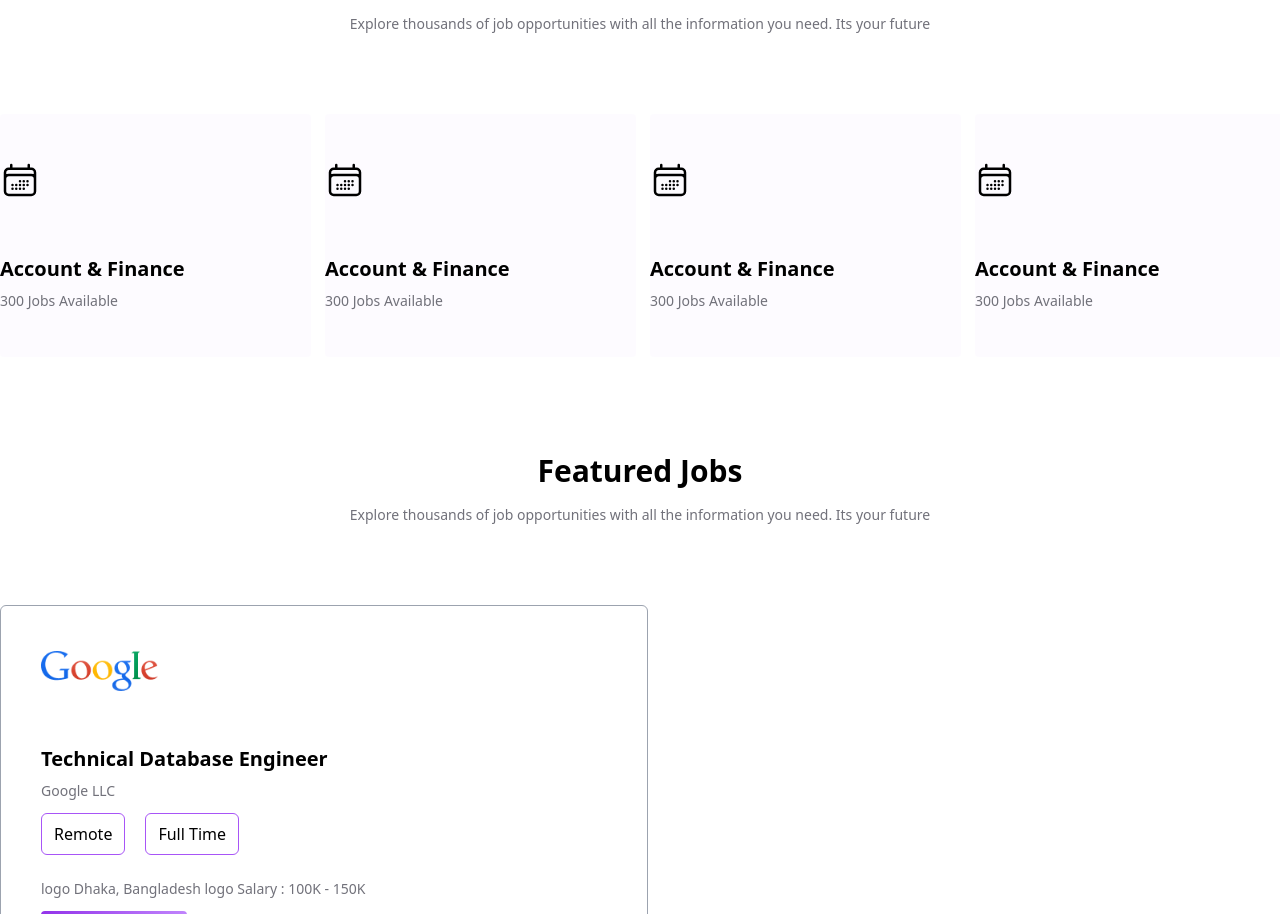
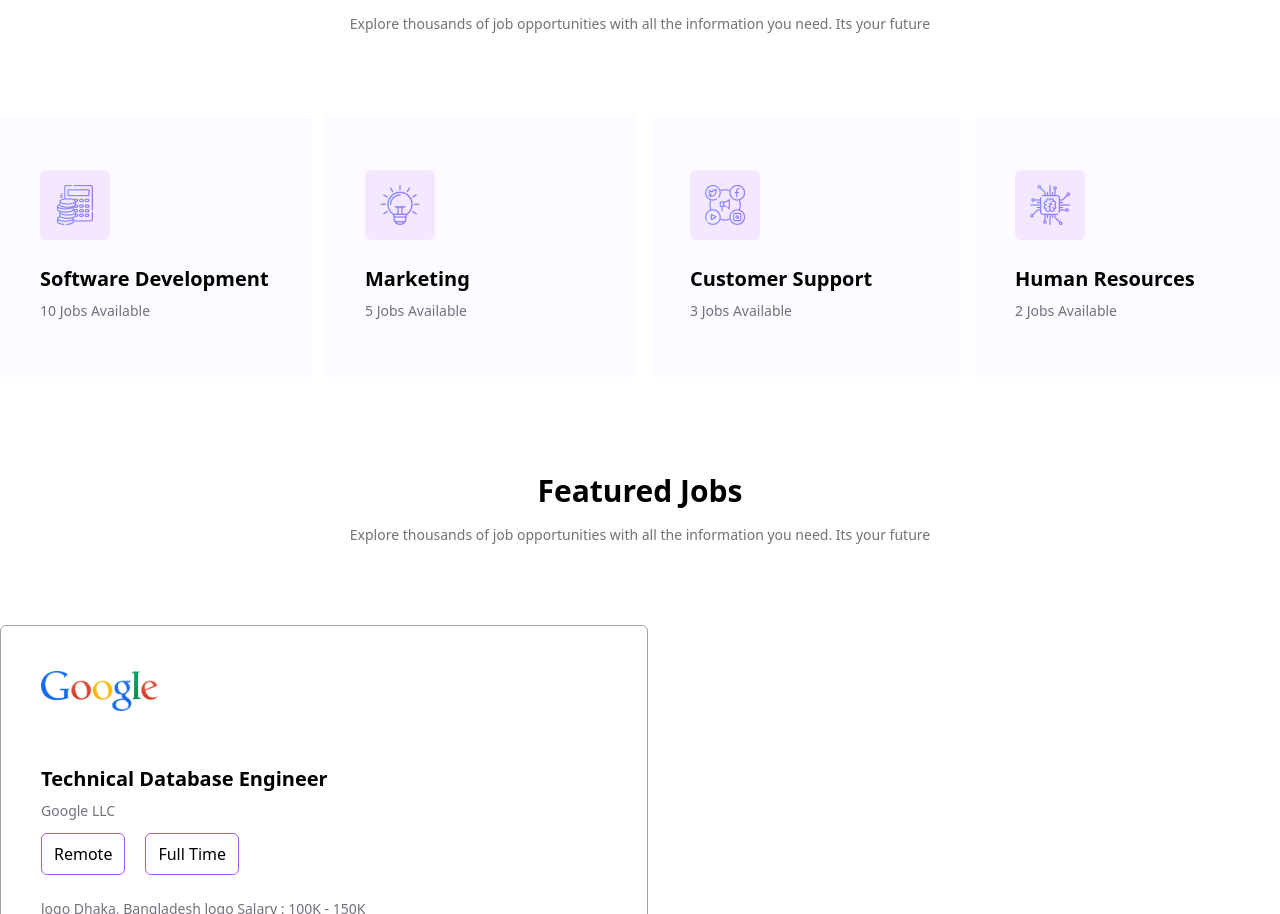
Before and after one commit to RF-Rezon/Santa-Monica, a React (Vite) app in the folder career-hub/: page / in a window 1280 px wide. Shown: the part 970-1884 px from the top of the page. Built offline with nearby package versions, Linux system fonts and the light colour scheme.

Commit message:
Products added

```diff
--- /dev/null
+++ b/career-hub/public/jobCategolyList.json
@@ -0,0 +1,28 @@
+{
+  "job_categories": [
+    {
+      "id": 1,
+      "image": "../assets/Icons/accounts 1.png",
+      "title": "Software Development",
+      "available_posts": 10
+    },
+    {
+      "id": 2,
+      "image": "../assets/Icons/business 1.png",
+      "title": "Marketing",
+      "available_posts": 5
+    },
+    {
+      "id": 3,
+      "image": "../assets/Icons/social-media 1.png",
+      "title": "Customer Support",
+      "available_posts": 3
+    },
+    {
+      "id": 4,
+      "image": "../assets/Icons/chip 1.png",
+      "title": "Human Resources",
+      "available_posts": 2
+    }
+  ]
+}
--- a/career-hub/src/Header/Header.jsx
+++ b/career-hub/src/Header/Header.jsx
@@ -1,4 +1,5 @@
 import React from 'react';
+import { useLoaderData } from 'react-router-dom';
 import FeaturedJobs from '../UnderHeader/FeaturedJobs';
 import JobCategolyList from '../UnderHeader/JobCategolyList';
 
--- a/career-hub/src/UnderHeader/JobCategolyList.jsx
+++ b/career-hub/src/UnderHeader/JobCategolyList.jsx
@@ -1,6 +1,9 @@
 import React from "react";
+import { useLoaderData } from "react-router-dom";
+import JobCategoryList2 from "./JobCategoryList2";
 
 const JobCategolyList = () => {
+  const x  = useLoaderData();
   return (
     <div className="max-w-7xl mx-auto">
       <p className="bt">Job Category List</p>
@@ -8,86 +11,7 @@ const JobCategolyList = () => {
         Explore thousands of job opportunities with all the information you need. Its your future
       </p>
       <div className="grid grid-cols-1 md:grid-cols-4 gap-5 my-8">
-        <div className="h-[243px] w-[311px] p-bg flex flex-col justify-evenly rounded">
-          <svg
-            xmlns="http://www.w3.org/2000/svg"
-            fill="none"
-            viewBox="0 0 24 24"
-            strokeWidth={1.5}
-            stroke="currentColor"
-            className="w-10 h-10"
-          >
-            <path
-              strokeLinecap="round"
-              strokeLinejoin="round"
-              d="M6.75 3v2.25M17.25 3v2.25M3 18.75V7.5a2.25 2.25 0 012.25-2.25h13.5A2.25 2.25 0 0121 7.5v11.25m-18 0A2.25 2.25 0 005.25 21h13.5A2.25 2.25 0 0021 18.75m-18 0v-7.5A2.25 2.25 0 015.25 9h13.5A2.25 2.25 0 0121 11.25v7.5m-9-6h.008v.008H12v-.008zM12 15h.008v.008H12V15zm0 2.25h.008v.008H12v-.008zM9.75 15h.008v.008H9.75V15zm0 2.25h.008v.008H9.75v-.008zM7.5 15h.008v.008H7.5V15zm0 2.25h.008v.008H7.5v-.008zm6.75-4.5h.008v.008h-.008v-.008zm0 2.25h.008v.008h-.008V15zm0 2.25h.008v.008h-.008v-.008zm2.25-4.5h.008v.008H16.5v-.008zm0 2.25h.008v.008H16.5V15z"
-            />
-          </svg>
-          <div>
-              <p className="bt-1">Account & Finance</p>
-              <p className="gg">300 Jobs Available</p>
-          </div>
-        </div>
-        <div className="h-[243px] w-[311px] p-bg flex flex-col justify-evenly rounded">
-          <svg
-            xmlns="http://www.w3.org/2000/svg"
-            fill="none"
-            viewBox="0 0 24 24"
-            strokeWidth={1.5}
-            stroke="currentColor"
-            className="w-10 h-10"
-          >
-            <path
-              strokeLinecap="round"
-              strokeLinejoin="round"
-              d="M6.75 3v2.25M17.25 3v2.25M3 18.75V7.5a2.25 2.25 0 012.25-2.25h13.5A2.25 2.25 0 0121 7.5v11.25m-18 0A2.25 2.25 0 005.25 21h13.5A2.25 2.25 0 0021 18.75m-18 0v-7.5A2.25 2.25 0 015.25 9h13.5A2.25 2.25 0 0121 11.25v7.5m-9-6h.008v.008H12v-.008zM12 15h.008v.008H12V15zm0 2.25h.008v.008H12v-.008zM9.75 15h.008v.008H9.75V15zm0 2.25h.008v.008H9.75v-.008zM7.5 15h.008v.008H7.5V15zm0 2.25h.008v.008H7.5v-.008zm6.75-4.5h.008v.008h-.008v-.008zm0 2.25h.008v.008h-.008V15zm0 2.25h.008v.008h-.008v-.008zm2.25-4.5h.008v.008H16.5v-.008zm0 2.25h.008v.008H16.5V15z"
-            />
-          </svg>
-          <div>
-              <p className="bt-1">Account & Finance</p>
-              <p className="gg">300 Jobs Available</p>
-          </div>
-        </div>
-        <div className="h-[243px] w-[311px] p-bg flex flex-col justify-evenly rounded">
-          <svg
-            xmlns="http://www.w3.org/2000/svg"
-            fill="none"
-            viewBox="0 0 24 24"
-            strokeWidth={1.5}
-            stroke="currentColor"
-            className="w-10 h-10"
-          >
-            <path
-              strokeLinecap="round"
-              strokeLinejoin="round"
-              d="M6.75 3v2.25M17.25 3v2.25M3 18.75V7.5a2.25 2.25 0 012.25-2.25h13.5A2.25 2.25 0 0121 7.5v11.25m-18 0A2.25 2.25 0 005.25 21h13.5A2.25 2.25 0 0021 18.75m-18 0v-7.5A2.25 2.25 0 015.25 9h13.5A2.25 2.25 0 0121 11.25v7.5m-9-6h.008v.008H12v-.008zM12 15h.008v.008H12V15zm0 2.25h.008v.008H12v-.008zM9.75 15h.008v.008H9.75V15zm0 2.25h.008v.008H9.75v-.008zM7.5 15h.008v.008H7.5V15zm0 2.25h.008v.008H7.5v-.008zm6.75-4.5h.008v.008h-.008v-.008zm0 2.25h.008v.008h-.008V15zm0 2.25h.008v.008h-.008v-.008zm2.25-4.5h.008v.008H16.5v-.008zm0 2.25h.008v.008H16.5V15z"
-            />
-          </svg>
-          <div>
-              <p className="bt-1">Account & Finance</p>
-              <p className="gg">300 Jobs Available</p>
-          </div>
-        </div>
-        <div className="h-[243px] w-[311px] p-bg flex flex-col justify-evenly rounded">
-          <svg
-            xmlns="http://www.w3.org/2000/svg"
-            fill="none"
-            viewBox="0 0 24 24"
-            strokeWidth={1.5}
-            stroke="currentColor"
-            className="w-10 h-10"
-          >
-            <path
-              strokeLinecap="round"
-              strokeLinejoin="round"
-              d="M6.75 3v2.25M17.25 3v2.25M3 18.75V7.5a2.25 2.25 0 012.25-2.25h13.5A2.25 2.25 0 0121 7.5v11.25m-18 0A2.25 2.25 0 005.25 21h13.5A2.25 2.25 0 0021 18.75m-18 0v-7.5A2.25 2.25 0 015.25 9h13.5A2.25 2.25 0 0121 11.25v7.5m-9-6h.008v.008H12v-.008zM12 15h.008v.008H12V15zm0 2.25h.008v.008H12v-.008zM9.75 15h.008v.008H9.75V15zm0 2.25h.008v.008H9.75v-.008zM7.5 15h.008v.008H7.5V15zm0 2.25h.008v.008H7.5v-.008zm6.75-4.5h.008v.008h-.008v-.008zm0 2.25h.008v.008h-.008V15zm0 2.25h.008v.008h-.008v-.008zm2.25-4.5h.008v.008H16.5v-.008zm0 2.25h.008v.008H16.5V15z"
-            />
-          </svg>
-          <div>
-              <p className="bt-1">Account & Finance</p>
-              <p className="gg">300 Jobs Available</p>
-          </div>
-        </div>
+        {x.job_categories.map(singleCard => <JobCategoryList2 key={singleCard.id} singleCard={singleCard}/>)}
 
       </div>
     </div>
--- /dev/null
+++ b/career-hub/src/UnderHeader/JobCategoryList2.jsx
@@ -0,0 +1,19 @@
+import React from 'react';
+
+const JobCategoryList2 = ({singleCard}) => {
+    const {id, image, title, available_posts} = singleCard;
+    return (
+        <div>
+             <div className="h-[263px] w-[311px] p-bg flex flex-col justify-evenly rounded p-10">
+         <div className='w-[70px] h-[70px] bg-purple-100 rounded-md flex items-center justify-center'><img className='w-[40px] h-[40px] object-cover' src={image} alt="" /></div>
+          <div>
+              <p className="bt-1">{title}</p>
+              <p className="gg">{available_posts} Jobs Available</p>
+          </div>
+        </div>
+
+        </div>
+    );
+};
+
+export default JobCategoryList2;
--- a/career-hub/src/main.jsx
+++ b/career-hub/src/main.jsx
@@ -17,6 +17,7 @@ const router = createBrowserRouter([
       {
         path: "/",
         element: <Header />,
+        loader: ()=> fetch("jobCategolyList.json")
       },
       {
         path: "statistics",
```
